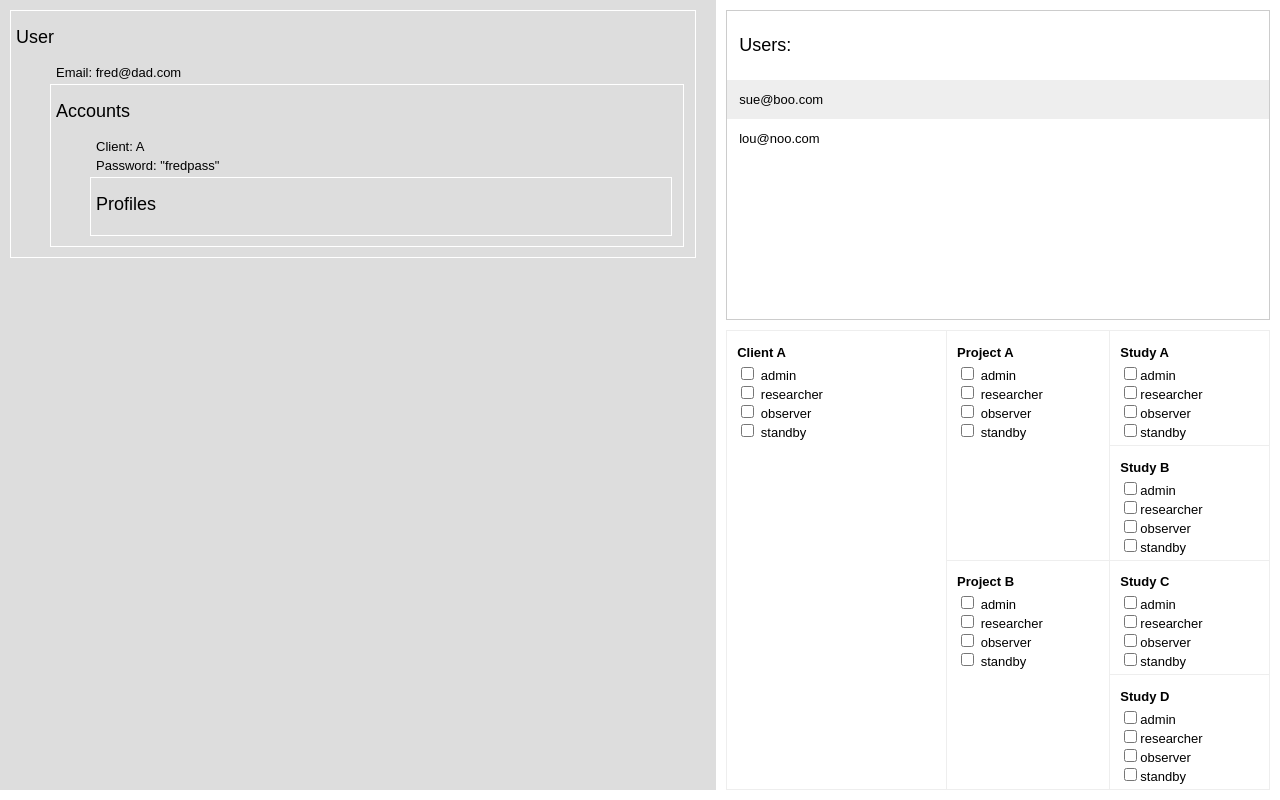
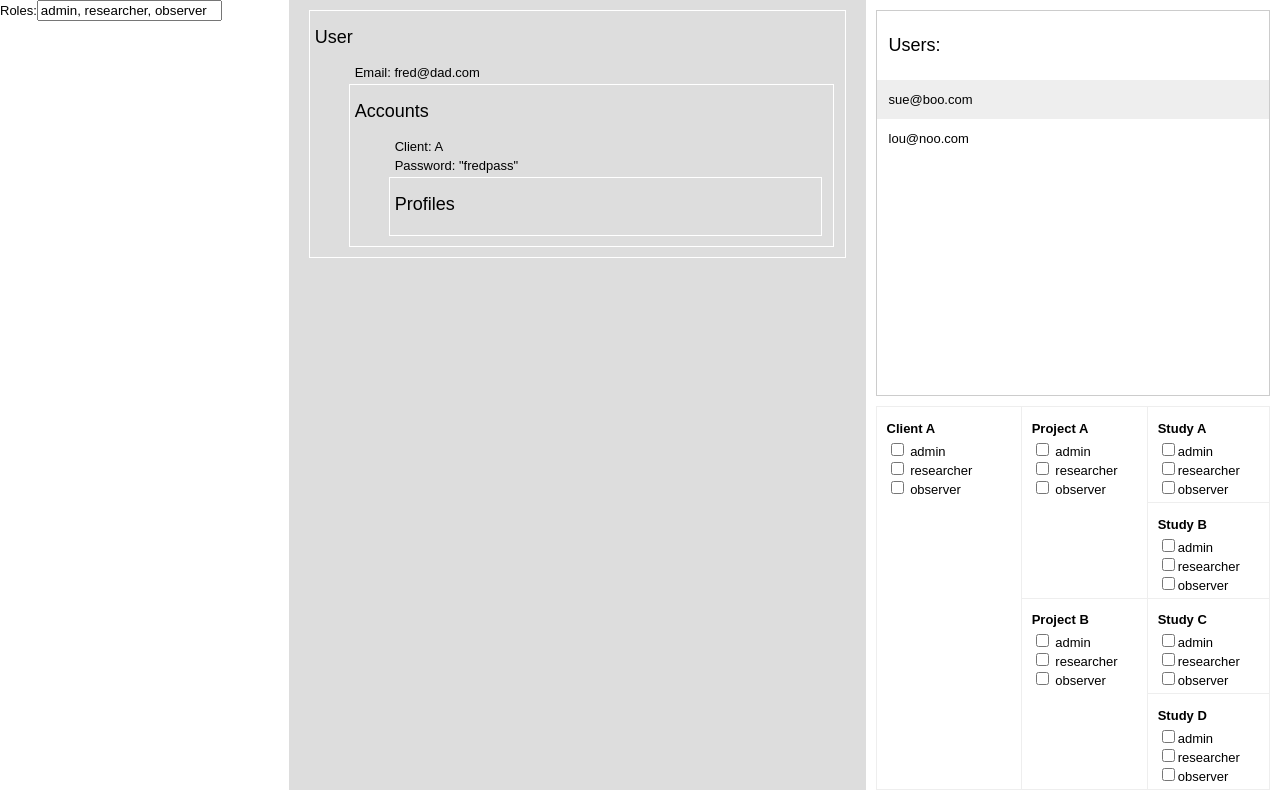
Before and after one commit to chubishere/dacl, a React (Create React App) app: page / in a window 1280 px wide. Built offline with nearby package versions, Linux system fonts and the light colour scheme.

Commit message:
make roles editable

```diff
--- a/src/App.js
+++ b/src/App.js
@@ -16,6 +16,29 @@ class App extends Component {
 			roles: DataRoles,
 		}
 	}
+
+  render() {
+    return (
+      <div className="app">
+
+				<div className="settings">
+					<label>Roles:</label><input type="text" defaultValue={this.getRolesText()} onKeyUp={this.onRoleDefinitionChange.bind(this)}/>
+				</div>
+
+				<Graph className="graph app__left" user={this.state.users[0]}/>
+
+				<div className="app__right">
+					<UsersList users={this.state.users} />
+					<Acl user={this.state.users[0]}
+						roles={this.state.roles}
+						onRoleChange={this.onRoleChange.bind(this)}
+						lookup={this.lookup.bind(this)}
+					/>
+				</div>
+
+      </div>
+    );
+  }
 
 	onBlock(project){
 		//this.state.projects[project].blocked = !this.state.projects[project].blocked;
@@ -91,24 +114,13 @@ class App extends Component {
 		return;
 	}
 
-  render() {
-    return (
-      <div className="app">
+	getRolesText(){
+		return this.state.roles.join(', ');
+	}
 
-				<Graph className="graph app__left" user={this.state.users[0]}/>
-
-				<div className="app__right">
-					<UsersList users={this.state.users} />
-					<Acl user={this.state.users[0]}
-						roles={this.state.roles}
-						onRoleChange={this.onRoleChange.bind(this)}
-						lookup={this.lookup.bind(this)}
-					/>
-				</div>
-
-      </div>
-    );
-  }
+	onRoleDefinitionChange(a, b, c){
+		this.setState( {'roles': a.target.value.replace(/[^-_a-z,]*/m, '').split(',') } );
+	}
 }
 
 export default App;
--- a/src/DataRoles.js
+++ b/src/DataRoles.js
@@ -1 +1 @@
-export default ['admin', 'researcher', 'observer', 'standby'];
+export default ['admin', 'researcher', 'observer'];
```
